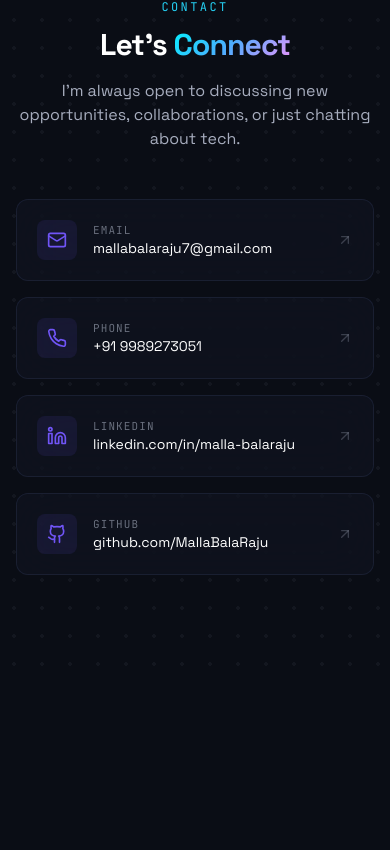
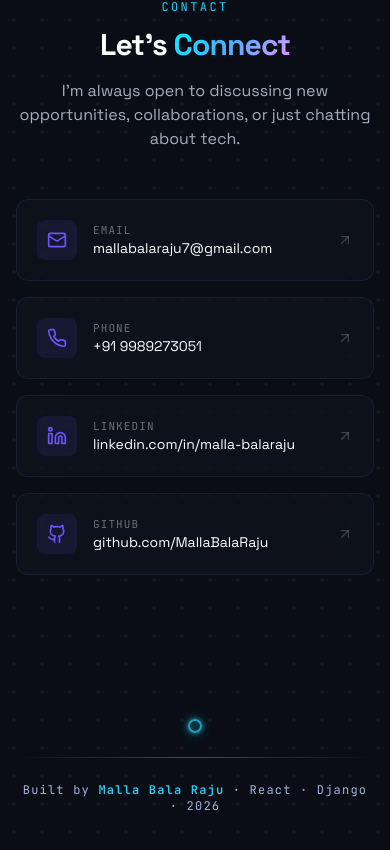
Before and after one commit to MallaBalaRaju/my-portfolio, a React (Vite) app: page / in a window 390 px wide. Shown: the part 7442-8292 px from the top of the page. Before the commit the page ends 8129 px from the top, so only its background shows below. Built offline with nearby package versions, Linux system fonts and the light colour scheme.

Commit message:
feat: add glowing footer with pulsing orb and built-by text; fix Footer not rendered in App

```diff
--- a/src/App.jsx
+++ b/src/App.jsx
@@ -55,6 +55,7 @@ export default function App() {
         </main>
 
         {/* ── Footer ── */}
+        <Footer />
 
       </div>
     </>
--- a/src/components/Footer.jsx
+++ b/src/components/Footer.jsx
@@ -1,56 +1,57 @@
-import { Github, Linkedin, Mail } from 'lucide-react'
-import { personal, socials } from '../data/portfolio'
+import { personal } from '../data/portfolio'
 
 export default function Footer() {
   const year = new Date().getFullYear()
 
   return (
-    <footer className="relative z-10 px-4 pb-10">
-      <div className="container max-w-4xl mx-auto">
-        {/* Divider */}
-        <div className="section-line mb-8" />
+    <footer className="relative z-10 pt-8 pb-10 px-4 overflow-hidden">
+      {/* Glowing orb at the top center — matches the screenshot dot */}
+      <div className="flex justify-center mb-6">
+        <div style={{
+          width: '14px',
+          height: '14px',
+          borderRadius: '50%',
+          border: '2px solid hsl(var(--primary-h) var(--primary-s) var(--primary-l))',
+          boxShadow: `
+            0 0 8px hsl(var(--primary-h) var(--primary-s) var(--primary-l)),
+            0 0 20px hsla(var(--primary-h), var(--primary-s), var(--primary-l), 0.5),
+            inset 0 0 6px hsl(var(--primary-h) var(--primary-s) var(--primary-l))
+          `,
+          background: 'hsla(var(--primary-h), var(--primary-s), var(--primary-l), 0.25)',
+          animation: 'footerPulse 2.5s ease-in-out infinite',
+        }} />
+      </div>
 
-        <div className="flex flex-col md:flex-row items-center justify-between gap-4">
-          {/* Copyright */}
-          <p className="text-xs text-muted-fg font-mono">
-            © {year} {personal.name}. Crafted with ❤️
-          </p>
+      {/* Divider line */}
+      <div className="section-line mb-6" />
 
-          {/* Social icons */}
-          <div className="flex items-center gap-4">
-            <a
-              href={socials.github}
-              target="_blank"
-              rel="noopener noreferrer"
-              aria-label="GitHub"
-              className="text-muted-fg hover:text-primary transition-colors duration-200"
-            >
-              <Github className="w-4 h-4" />
-            </a>
-            <a
-              href={socials.linkedin}
-              target="_blank"
-              rel="noopener noreferrer"
-              aria-label="LinkedIn"
-              className="text-muted-fg hover:text-primary transition-colors duration-200"
-            >
-              <Linkedin className="w-4 h-4" />
-            </a>
-            <a
-              href={socials.email}
-              aria-label="Email"
-              className="text-muted-fg hover:text-primary transition-colors duration-200"
-            >
-              <Mail className="w-4 h-4" />
-            </a>
-          </div>
+      {/* Built by text — centered, monospace, minimal */}
+      <p
+        className="text-center font-mono text-xs tracking-widest"
+        style={{ color: 'var(--muted-text)' }}
+      >
+        Built by{' '}
+        <a
+          href="https://github.com/MallaBalaRaju"
+          target="_blank"
+          rel="noopener noreferrer"
+          className="font-semibold transition-colors duration-200"
+          style={{ color: 'hsl(var(--primary-h) var(--primary-s) var(--primary-l))' }}
+          onMouseEnter={e => e.target.style.textShadow = '0 0 12px hsl(var(--primary-h) var(--primary-s) var(--primary-l))'}
+          onMouseLeave={e => e.target.style.textShadow = 'none'}
+        >
+          {personal.name}
+        </a>
+        {' '}·{' '}React · Django · {year}
+      </p>
 
-          {/* Built with */}
-          <p className="text-xs text-muted-fg/50 font-mono">
-            Built with React + Tailwind CSS
-          </p>
-        </div>
-      </div>
+      {/* Pulse keyframe injected via style tag */}
+      <style>{`
+        @keyframes footerPulse {
+          0%, 100% { opacity: 1; box-shadow: 0 0 8px hsl(var(--primary-h) var(--primary-s) var(--primary-l)), 0 0 20px hsla(var(--primary-h), var(--primary-s), var(--primary-l), 0.5); }
+          50%       { opacity: 0.6; box-shadow: 0 0 4px hsl(var(--primary-h) var(--primary-s) var(--primary-l)), 0 0 10px hsla(var(--primary-h), var(--primary-s), var(--primary-l), 0.3); }
+        }
+      `}</style>
     </footer>
   )
 }
```
